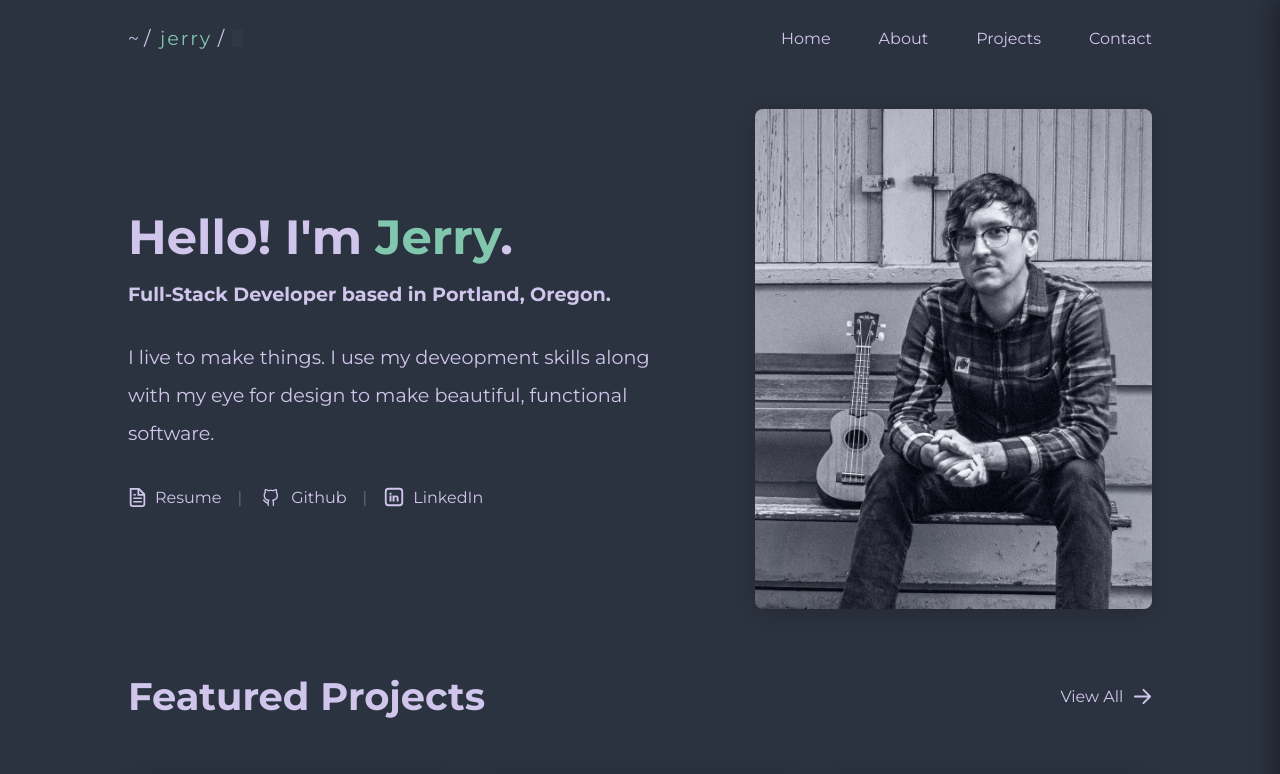
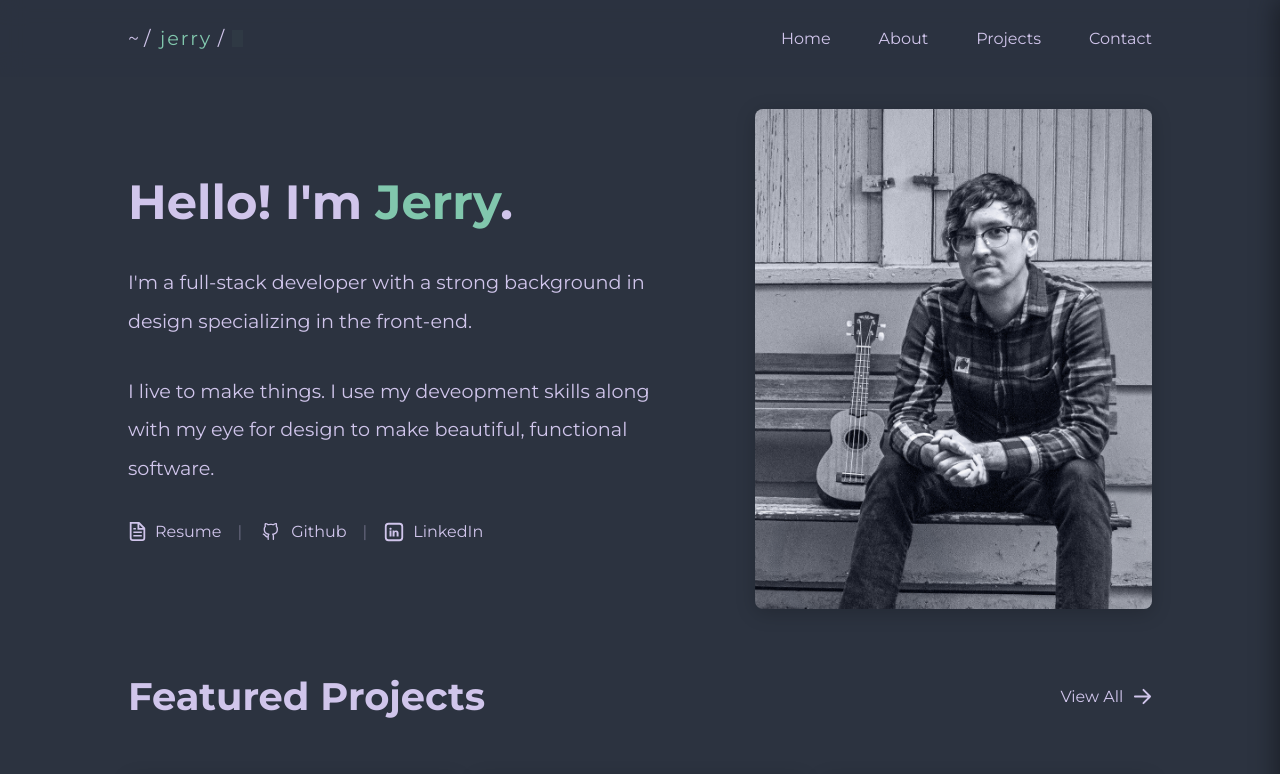
Before and after one commit to JerryLeeMelton/Trellis, a Next.js app: page / in a window 1280 px wide. Shown: the top 774 px of the page. Built offline with nearby package versions, Linux system fonts and the light colour scheme.

Commit message:
Update intro text

```diff
--- a/app/page.tsx
+++ b/app/page.tsx
@@ -22,7 +22,11 @@ export default function Home() {
             <AnimH1>
               Hello! I'm <span className="text-accent-main">Jerry</span>.
             </AnimH1>
-            <AnimH4>Full-Stack Developer based in Portland, Oregon.</AnimH4>
+            {/* <AnimH4>Software Developer based in Portland, Oregon.</AnimH4> */}
+            <AnimP className="intro-text">
+              I'm a full-stack developer with a strong background in design
+              specializing in the front-end.
+            </AnimP>
             <AnimP className="intro-text">
               I live to make things. I use my deveopment skills along with my
               eye for design to make beautiful, functional software.
```
